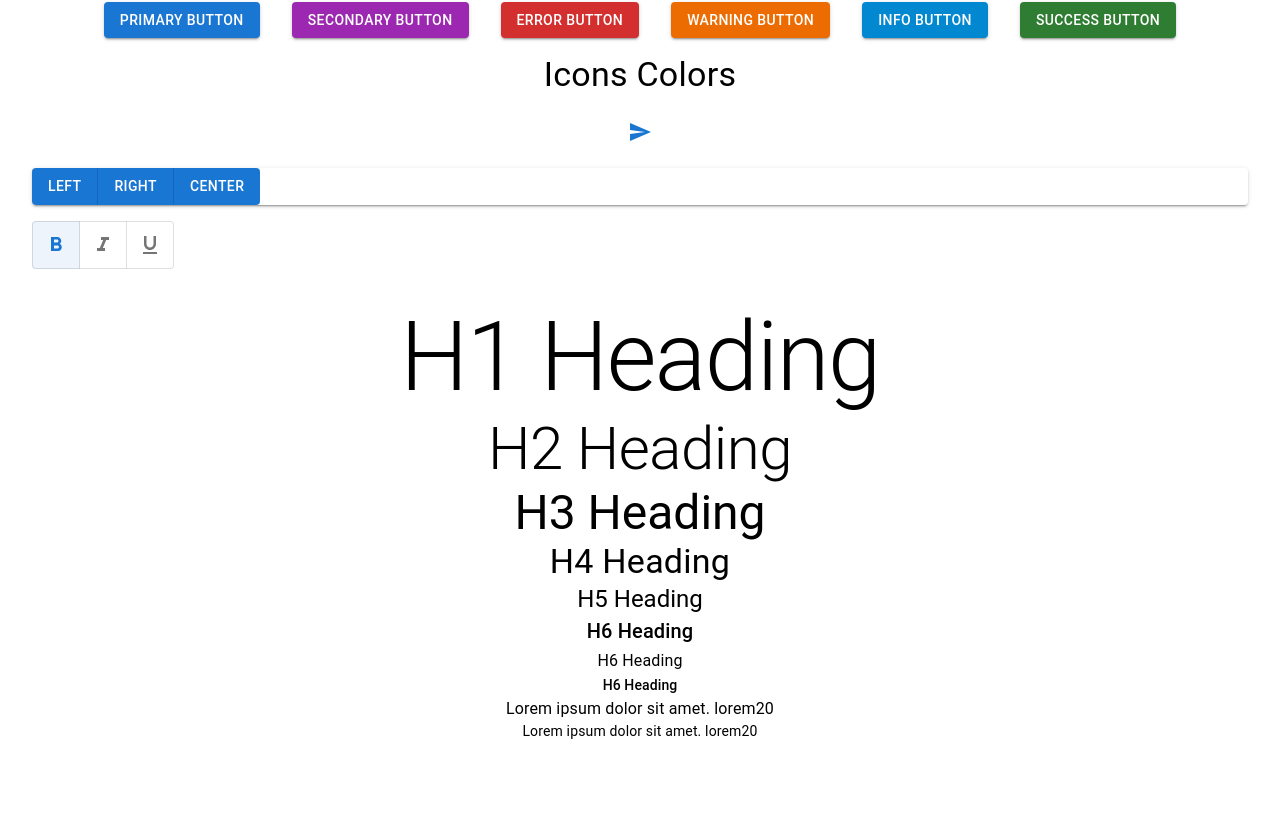
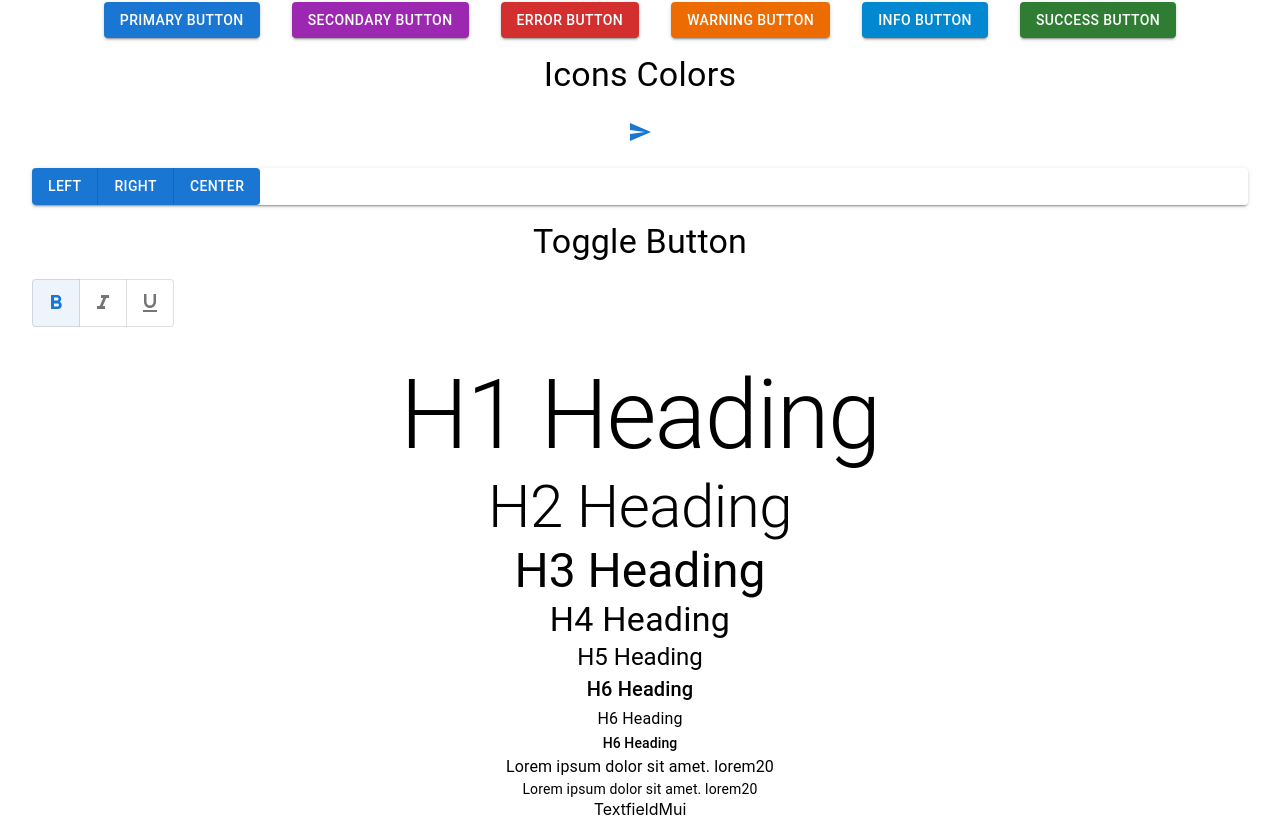
Before and after one commit to sam13007/material_UI, a React (Create React App) app: page / in a window 1280 px wide. Shown: the part 315-1134 px from the top of the page. Before the commit the page ends 1056 px from the top, so only its background shows below. Built offline with nearby package versions, Linux system fonts and the light colour scheme.

Commit message:
added Textfield

```diff
--- a/src/App.js
+++ b/src/App.js
@@ -1,4 +1,5 @@
 import "./App.css";
+import TextfieldMui from "./components/TextfieldMui";
 import ButtonMui from "./components/ButtonMui";
 import TypographyMui from "./components/TypographyMui";
 
@@ -7,6 +8,7 @@ function App() {
     <div className="App">
       <ButtonMui />
       <TypographyMui />
+      <TextfieldMui />
     </div>
   );
 }
--- a/src/components/ButtonMui.jsx
+++ b/src/components/ButtonMui.jsx
@@ -16,7 +16,6 @@ import FormatUnderlinedIcon from "@mui/icons-material/FormatUnderlined";
 function ButtonMui() {
   const [format, setFormat] = useState(["bold"]);
   const handleFormat = (e, formatValue) => {
-    console.log(formatValue);
     setFormat(formatValue);
   };
   return (
@@ -88,6 +87,7 @@ function ButtonMui() {
         <Button>Right</Button>
         <Button>center</Button>
       </ButtonGroup>
+      <Typography variant="h4">Toggle Button</Typography>
       <ToggleButtonGroup value={format} color="primary" onChange={handleFormat}>
         <ToggleButton value="bold">
           <FormatBoldIcon />
--- /dev/null
+++ b/src/components/TextfieldMui.jsx
@@ -0,0 +1,7 @@
+import React from "react";
+
+function TextfieldMui() {
+  return <div>TextfieldMui</div>;
+}
+
+export default TextfieldMui;
```
